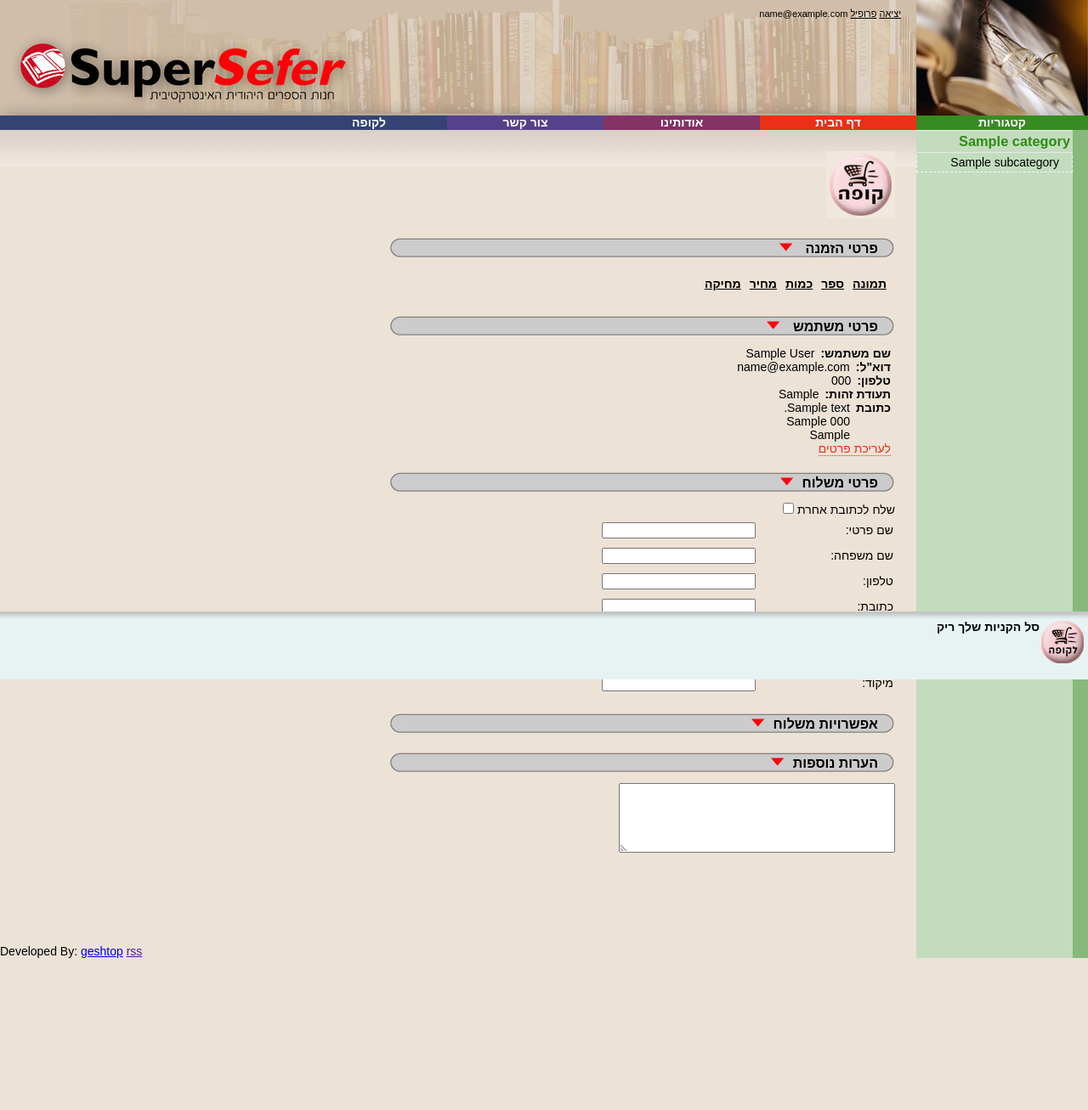
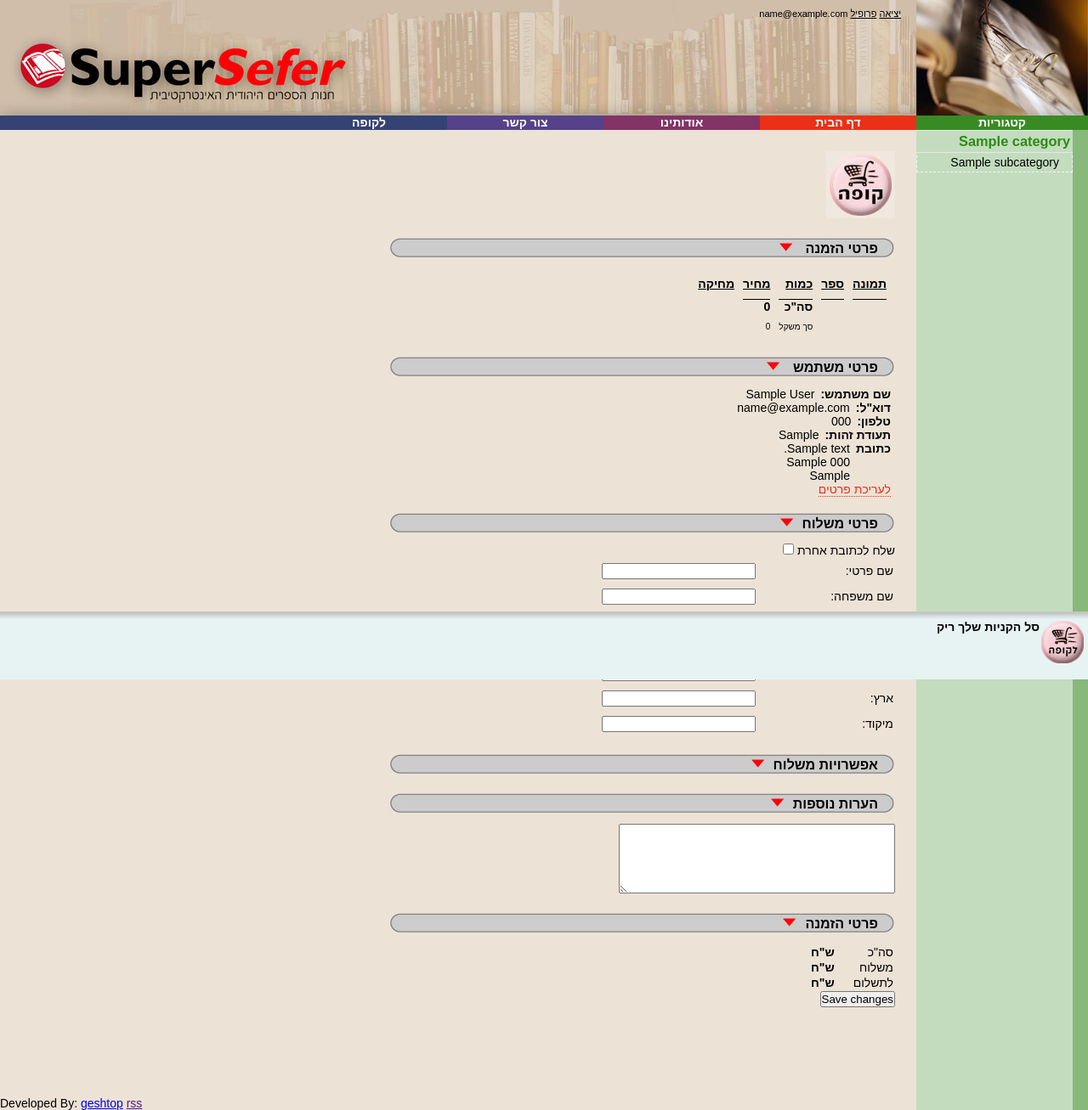
Before and after one commit to geshtop/supersefer, a Rails app: page /cart/index in a window 1280 px wide. Shown: the whole page at 85% size. Before the commit the page ends 1128 px from the top, so only its background shows below. Run offline with Rails 7, Linux system fonts and the light colour scheme; a user stored in the database is signed in; tables that the repository leaves empty hold one stand-in row (values such as "Sample post"); style sheets or scripts are compiled from the project's sources; parts of the project's set-up code (start-up, migrations or seed data) failed here and were passed over; some libraries are stand-ins or nearby versions.

Commit message:
finish cart page

```diff
--- a/app/assets/javascripts/book.js
+++ b/app/assets/javascripts/book.js
@@ -3,7 +3,10 @@
 	$(function() {
 
 		ApplayBasketEvents();
-
+		SelectShipping();
+		$(".rb").change(function(){
+			SelectShipping();
+		});
 
 	});
 
@@ -40,6 +43,7 @@
 					context: $('#cartTable'),
 					success: function(response){
 					$(this).html(response)
+						SelectShipping()
 					 }
 				});
 		}
@@ -77,3 +81,38 @@
 					 }
 				});
 		}
+	function SelectShipping(){
+		if($("#total_weight").length > 0){
+		var totalweight = $("#total_weight").val() * 1;
+		var totalproducts = $("#grand_total").val()*1;
+		var shipping_wrapper = $(".shipping_wrapper");
+		var trcoll = $(".ship_tr");
+		var currentshipping = 0;
+		trcoll.removeClass("current");
+		shipping_wrapper.each(function(index, item){
+			var rb = $(".rb", item);
+			var ischecked = rb.is(":checked");
+			if(ischecked){
+				$(item).addClass("selected");
+				var trs = $(".ship_tr", item);
+				trs.each(function(i,it){
+					if(totalweight>= $(it).attr("data-from") && totalweight<= $(it).attr("data-to"))
+					{
+
+						$(it).addClass("current");
+						currentshipping =$(it).attr("data-price") * 1;
+					}
+				});
+
+			}else{
+
+				$(item).removeClass("selected");
+			}
+			$("#total_wrapper").text(totalproducts);
+			$("#shipping_wrapper").text(currentshipping);
+			$("#grand_total_wrapper").text(currentshipping + totalproducts);
+
+
+		});
+	}
+	}
--- a/app/assets/stylesheets/superSefer.css
+++ b/app/assets/stylesheets/superSefer.css
@@ -21,7 +21,7 @@
 .top #user_nav a{color:#000; }
 td.ContentPlaceHolder
 {
-    background-image:url('/assets/misgeret_up.jpg');
+    Xbackground-image:url('/assets/misgeret_up.jpg');
     background-repeat:repeat-x;
     padding: 25px;
 }
@@ -478,3 +478,9 @@
      .cart_page .edit_link{ color:#EC3017; text-decoration:none; border-bottom:dotted 1px;}
      .cart_page #ShippingData td{height:28px;}
      .cart_page .area{width:323px; height:80px;}
+     .cart_page .shipping-table td{padding-right:15px;}
+     .cart_page .shipping-table .current td{background:red; Xbackground:url('/assets/selected_right.jpg') right center no-repeat}
+     .cart_page .total_tr td{border-top:solid 1px #000; font-size:14px; font-weight:600;}
+     .cart_page .weight_tr td{font-size:10px;}
+     .cart_page .total_table td{padding-left:20px; }
+     .cart_page .total_table td.td_total{font-weight:600;}
--- a/app/controllers/application_controller.rb
+++ b/app/controllers/application_controller.rb
@@ -10,10 +10,10 @@
 
  def sessionid
   	result = request.session_options[:id]
-  	 if cookies[:session_id].nil?
-		  cookies[:session_id] = { :value => result, :expires =>  1.week.from_now}
+  	 if request.cookies[:session_id].nil?
+		  request.cookies[:session_id] = { :value => result, :expires =>  1.week.from_now}
 	   else
-		  result = cookies[:session_id]
+		  result = request.cookies[:session_id]
   	 end
 	result
   end
--- a/app/views/cart/index.html.erb
+++ b/app/views/cart/index.html.erb
@@ -1,5 +1,5 @@
 <div class="cart_page" >
-
+      <%=form_tag ("/order") do%>
         <%=image_tag("kupa.jpg") %>
         <h2 class="withBG">
             פרטי הזמנה <%=image_tag("redTriangle.jpg" , :class => "redTriangle") %>
@@ -7,6 +7,7 @@
         <div id="cartTable">
             <%= render "main/partial/basketcart" %>
         </div>
+
         <h2 class="withBG">
             פרטי משתמש
 		<%=image_tag("redTriangle.jpg", :class => "redTriangle") %>
@@ -40,13 +41,34 @@
         <h2 class="withBG">
             אפשרויות משלוח<%=image_tag("redTriangle.jpg", :class=> "redTriangle") %>
         </h2>
+        <%=render "/main/partial/shipping" %>
 
          <h2 class="withBG">
            הערות נוספות<%=image_tag("redTriangle.jpg", :class=> "redTriangle") %>
         </h2>
         <%= text_area_tag "notes", nil, :class=>"area"%>
- <!--
-        <asp:LinkButton CssClass="redButtonLink" ID="btnsubmit" runat="server" OnClick="btnsubmit_Click">
-        <div class="redButtonBG">&nbsp;&nbsp;בצע הזמנה</div>
-        </asp:LinkButton>-->
+        <h2 class="withBG">
+           פרטי הזמנה<%=image_tag("redTriangle.jpg", :class=> "redTriangle") %>
+        </h2>
+        <div  class="total-panel">
+
+
+       <table class="total_table">
+        <tr>
+<td>סה"כ </td>
+<td class="td_total"> <span id="total_wrapper"> </span> ש"ח</td>
+       </tr>
+               <tr>
+<td>משלוח</td>
+<td class="td_total"> <span id="shipping_wrapper"> </span> ש"ח</td>
+       </tr>
+               <tr>
+<td>לתשלום</td>
+<td class="td_total"> <span id="grand_total_wrapper"> </span> ש"ח</td>
+       </tr>
+   </table>
 </div>
+        <%= submit_tag "Save changes", :id => "submit", :name => "submit", :class => "form_submit", :disabled => false, :disable_with => "Please wait..." %>
+        <%end%>
+
+</div>
--- a/app/views/main/partial/_basketcart.erb
+++ b/app/views/main/partial/_basketcart.erb
@@ -1,8 +1,12 @@
 <% @basketitem = Basket.where(session_id: @my_session_id) %>
 <% @total =0%>
+<% @total_weight= 0 %>
 	<%@basketitem.each do |basket|
 	@total = @total  + (basket.book.price * basket.quantity)
+	@total_weight +=basket.book.weight * basket.quantity
 	end %>
+	<input type="hidden" id="total_weight" value="<%=@total_weight%>" />
+	<input type="hidden" id="grand_total" value="<%=@total%>" />
 <table class="cartTableBasket" cellspacing="10px">
 <tbody>
 	<tr>
@@ -26,17 +30,26 @@
 				<input size="2" onchange="updateQuantity(<%=basket.id.to_s %>, this.value)" value="<%=basket.quantity%>" type="text" class="checkOutFormsField" />
                </td>
                <td><small>
-<%=basket.book.price%> ש"ח</small>
+<%=basket.book.price%> ליחידה</small> <br />
+<%=basket.book.price * basket.quantity%> ש"ח
                </td>
                <td>
 <%=image_tag("basketDelete.jpg", :class => "blImg", :onclick => "removeFromBasket(" + basket.id.to_s + ")") %>
                </td>
-
-
-				<br/>
-				<small></small>
 </tr>
 <%end%>
+<tr class="total_tr">
+<td> </td>
+<td> </td>
+<td>סה"כ </td>
+<td><%=@total%> </td>
+</tr>
+<tr class="weight_tr">
+<td> </td>
+<td> </td>
+<td>סך משקל </td>
+<td><%=@total_weight%> </td>
+</tr>
 
 </tbody>
 </table>
--- /dev/null
+++ b/app/views/main/partial/_shipping.erb
@@ -0,0 +1,19 @@
+<%
+@shippdatasource = Shipping.where(status_id:1)
+index = 0
+%>
+<%@shippdatasource.each do |ship| %>
+<div class="shipping_wrapper">
+<%=radio_button_tag "shipping_id" , ship.id,  ship.is_default?, {:class =>"rb"}%>	<%=ship.title%>
+<div>
+<table class="shipping-table">
+<%ship.shippingoptions.each do |option| %>
+<tr class="ship_tr" data-from="<%=option.from_weight %>" data-to="<%= option.to_weight %>" data-price="<%=option.price%>">
+<td class="title"> <%=option.title%></td>
+<td > <%=option.price %> </td>
+</tr>
+<%end%>
+</table>
+</div>
+</div>
+<%end%>
--- /dev/null
+++ b/db/migrate/20120804194337_add_isdefault_to_shipping.rb
@@ -0,0 +1,5 @@
+class AddIsdefaultToShipping < ActiveRecord::Migration
+  def change
+  	add_column(:shippings, :is_default, :boolean)
+  end
+end
```
Also changed, not shown: app/assets/images/selected_right.jpg (added), db/schema.rb, 3 other files.
